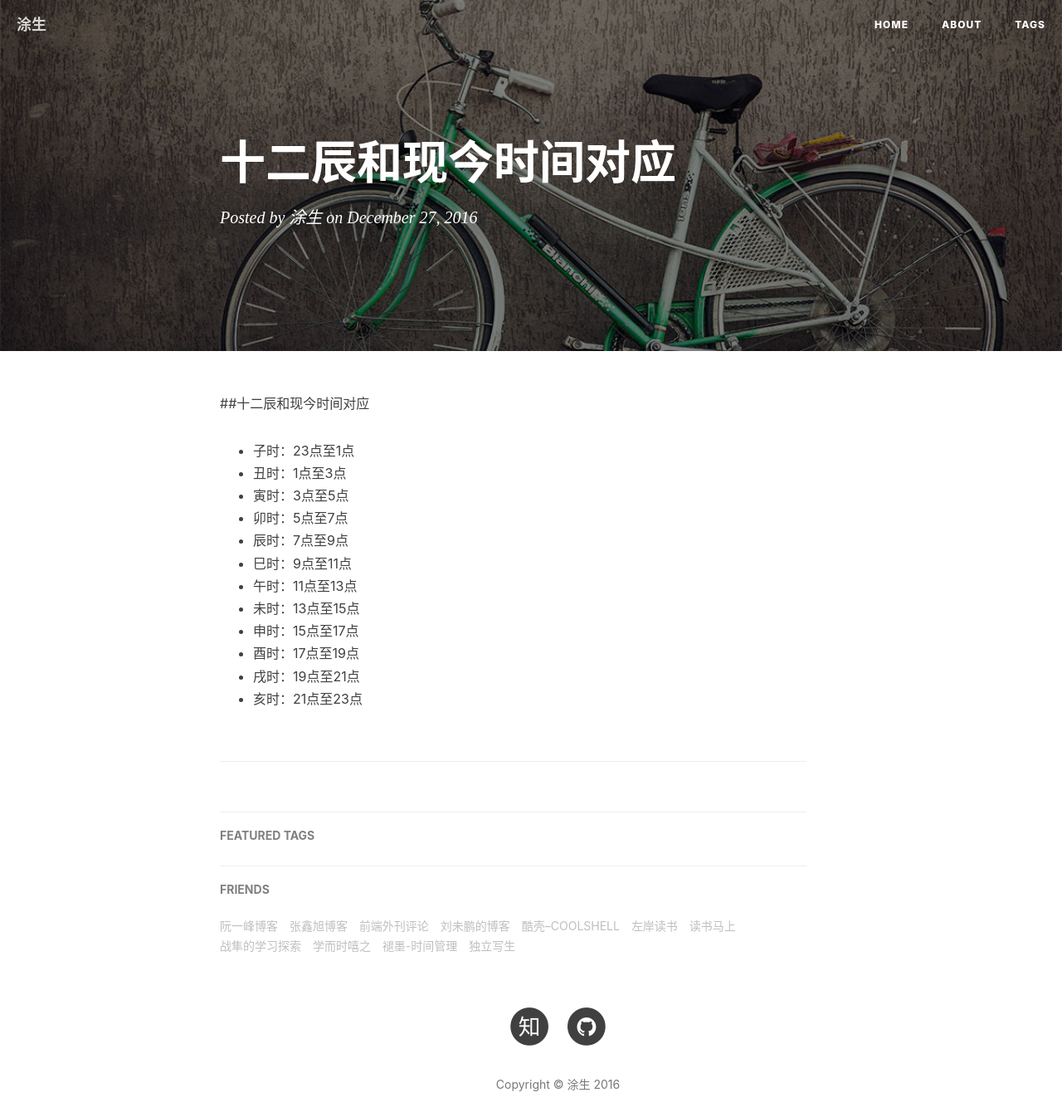
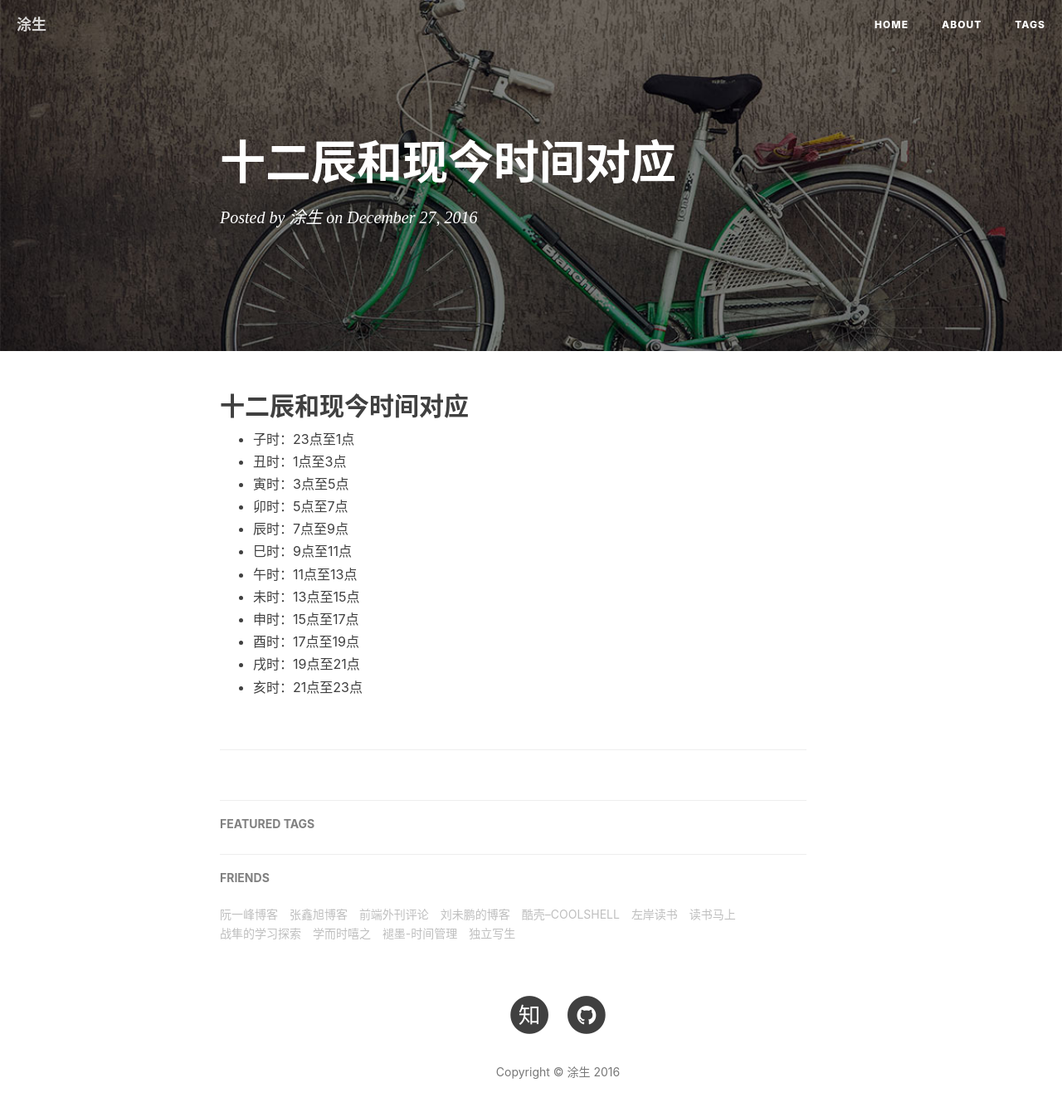
Before and after one commit to whybingo3/whybingo3.github.io, a Jekyll site: the page built from _posts/2016-12-27-十二辰和现今时间对应.md, in a window 1280 px wide. Shown: the whole page at 83% size. Built offline with Jekyll 4.4.1, drawn with Linux system fonts in a browser that asks for light colours; nearby versions of some CDN libraries; our own code applies the rules of GitHub Pages for plain Markdown files; comment, search, counter and statistics services are not loaded.

Commit message:
根性标题

```diff
--- a/_posts/2016-12-27-十二辰和现今时间对应.md
+++ b/_posts/2016-12-27-十二辰和现今时间对应.md
@@ -1,5 +1,5 @@
 
-##十二辰和现今时间对应
+## 十二辰和现今时间对应 ##
 
 - 子时：23点至1点
 - 丑时：1点至3点
```
